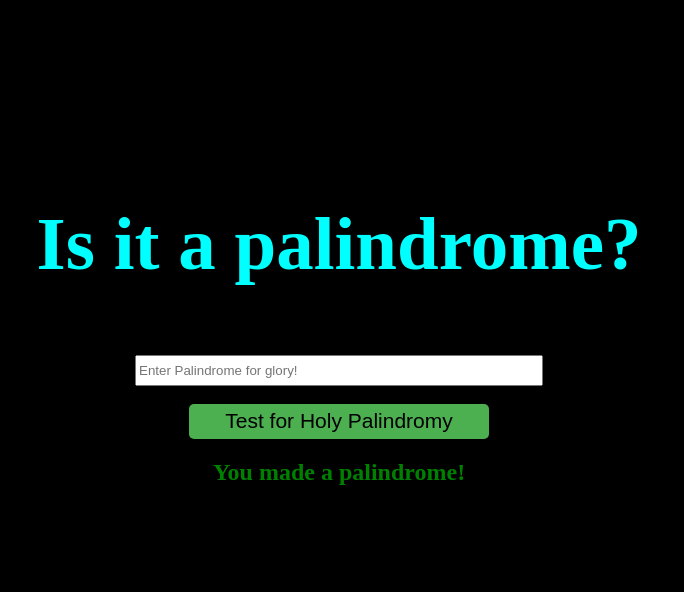
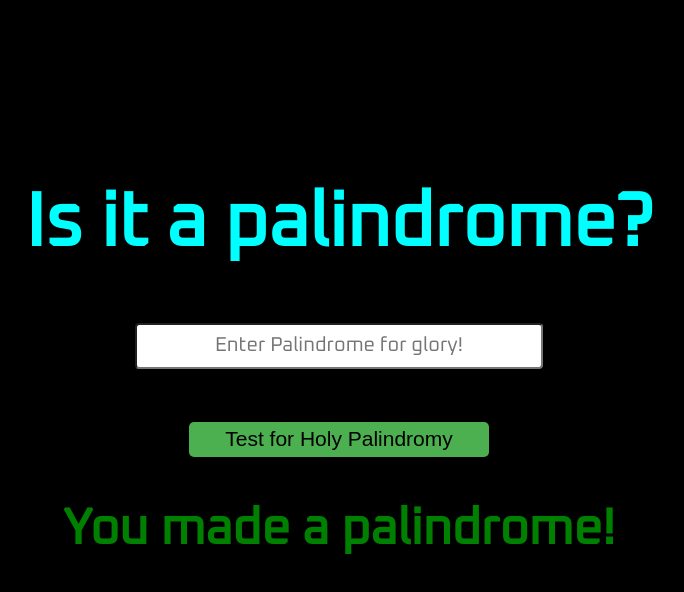
Before and after one commit to davidreke/palindromeChecker, a plain HTML site: page index.html in a window 1280 px wide. Both pictures are taken after a click on the button "Test for Holy Palindromy". Shown: the whole page, without its empty margins (301-985 px from the left). Drawn offline with Linux system fonts and the light colour scheme.

Commit message:
final comit?

```diff
--- a/CSS/style.css
+++ b/CSS/style.css
@@ -5,7 +5,7 @@ body {
     flex-direction: column;
     align-items: center;
     justify-content: center;
-    font-family: 'Oxanium', ;
+    font-family: Oxanium;
 
     /* font-family: -apple-system, BlinkMacSystemFont, 'Segoe UI', Roboto, Oxygen, Ubuntu, Cantarell, 'Open Sans', 'Helvetica Neue', sans-serif */
 }
@@ -29,7 +29,7 @@ h2#rightAnswer{
 .container{
     margin-top: 15vh;
     width: 700px;
-    height: 50vh;
+    min-height: 50vh;
     display: flex;
     flex-direction: column;
     align-items: center;
@@ -38,10 +38,7 @@ h2#rightAnswer{
 
 }
 
-#a {
-    height: 25px;
-    width: 400px;
-}
+
 
 
 button {
@@ -60,3 +57,18 @@ button:hover {
  background-color: #7EB07F;
 }
 /* from button example */
+
+#answer h2{
+    font-size: 50px;
+}
+
+input#a {
+    height: 40px;
+    width: 400px;
+    margin-bottom: 33px;
+    border-radius: 4px;
+    line-height: 20px;
+    text-align: center;
+    font-size: 20px;
+    font-family: Oxanium;
+}
--- a/JS/app.js
+++ b/JS/app.js
@@ -1,10 +1,21 @@
+
+var elem = document.getElementById("a");
+elem.onkeyup = function(e){
+    if(e.keyCode == 13){
+    //    console.log('you hit enter')
+       var  myArgument = document.getElementById("a").value;
+       displayResult(myArgument);
+    }
+}
+
+
 function displayResult(test) {
     console.log('displayResult called on', test)
     if(palindrome(test)){
-        console.log('it is a palindrome!')
+        // console.log('it is a palindrome!')
         document.getElementById('answer').innerHTML ="<h2 id='rightAnswer'> You made a palindrome!</h2>"
     } else {
-        console.log("that's not a palindorm you dumbass")
+        // console.log("that's not a palindorm you dumbass")
         document.getElementById('answer').innerHTML ="<h2 id='wrongAnswer'> Boy... you screwed that up</h2>"
     }
 }
@@ -13,7 +24,7 @@ function palindrome(str) {
     var regex = /[a-zA-Z0-9]/gi;
     var letters = str.match(regex);
      if (letters == null){
-       console.log('no letters')
+    //    console.log('no letters')
        return true;
      }
     for (var i = 0; i < letters.length; i++){
@@ -22,12 +33,12 @@ function palindrome(str) {
 
 
     var lenghtOfHalfTheWord = Math.floor(letters.length / 2)
-    console.log('length of half the word:', lenghtOfHalfTheWord)
+    // console.log('length of half the word:', lenghtOfHalfTheWord)
       for (var j = 0; j < lenghtOfHalfTheWord; j++)
       {
         var leftTest = letters[j];
         var rightTest = letters[(letters.length - j -1)]
-        console.log(rightTest, leftTest);
+        // console.log(rightTest, leftTest);
         if (leftTest != rightTest){
           return false
         }
```
Also changed, not shown: index.html (+3 -2 lines).
